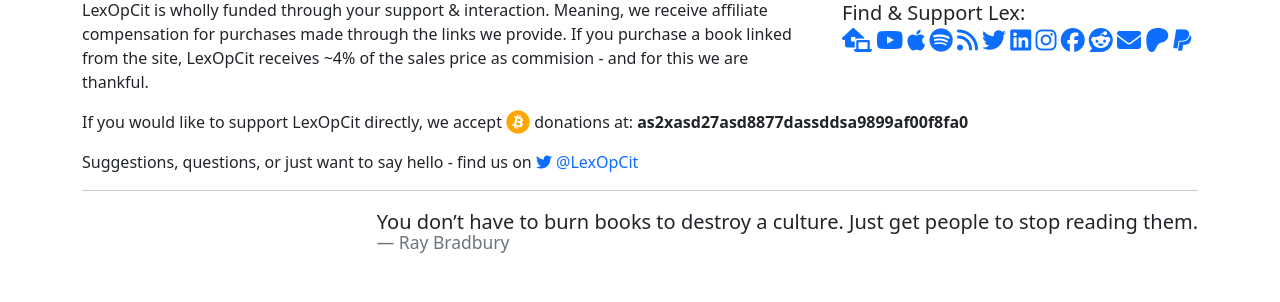
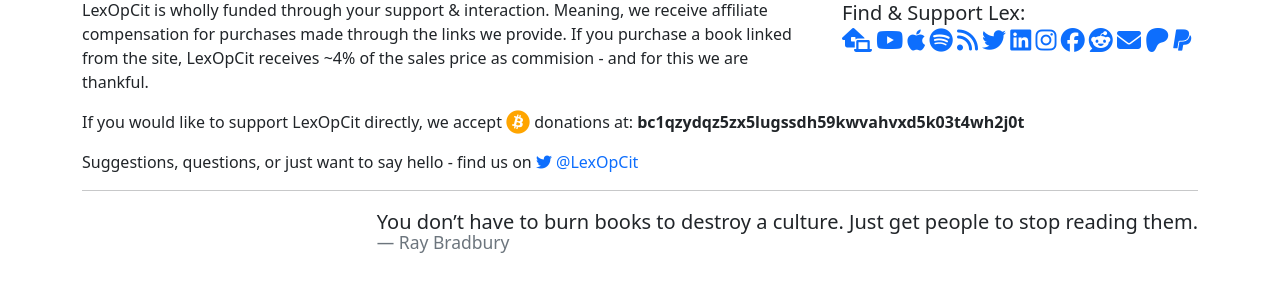
Before and after one commit to mpmckinley/LexOpCit, a Django app: page /about/ in a window 1280 px wide. Shown: the part 385-687 px from the top of the page. Run offline with Django 3.2, Linux system fonts and the light colour scheme; some libraries are stand-ins or nearby versions.

Commit message:
filter placeholder and ABOUT

```diff
--- a/src/episodes/filters.py
+++ b/src/episodes/filters.py
@@ -17,7 +17,7 @@ class BookFilter(django_filters.FilterSet):
 
     def __init__(self, data=None, queryset=None, *, request=None, prefix=None):
             super(BookFilter, self).__init__(data=data, queryset=queryset, request=request, prefix=prefix)
-            self.filters['title_author'].field.widget.attrs.update({'class': 'form-control', 'placeholder': 'Text Only'})
+            self.filters['title_author'].field.widget.attrs.update({'class': 'form-control', 'placeholder': 'Title or Author'})
 
     def my_custom_filter(self, queryset, name, value):
         return queryset.filter(
@@ -40,7 +40,7 @@ class EpisodeFilter(django_filters.FilterSet):
         fields = ['title']
     def __init__(self, data=None, queryset=None, *, request=None, prefix=None):
                 super(EpisodeFilter, self).__init__(data=data, queryset=queryset, request=request, prefix=prefix)
-                self.filters['title'].field.widget.attrs.update({'class': 'form-control', 'placeholder': 'Text Only'})
+                self.filters['title'].field.widget.attrs.update({'class': 'form-control', 'placeholder': 'Episode details'})
 
     def my_custom_filter(self, queryset, name, value):
         return queryset.filter(
--- a/src/templates/about.html
+++ b/src/templates/about.html
@@ -46,7 +46,7 @@
     <div class="row">
         <div class="col-md">
             <p>
-                If you would like to support LexOpCit directly, we accept <span style="color: orange"><i class="fa-brands fa-bitcoin fa-xl"></i></span> donations at: <strong>as2xasd27asd8877dassddsa9899af00f8fa0</strong>
+                If you would like to support LexOpCit directly, we accept <span style="color: orange"><i class="fa-brands fa-bitcoin fa-xl"></i></span> donations at: <strong>bc1qzydqz5zx5lugssdh59kwvahvxd5k03t4wh2j0t</strong>
             </p>
             <p>
                 Suggestions, questions, or just want to say hello - find us on <a href="https://twitter.com/LexOpCit" class="no-line"><i class="fa-brands fa-twitter"></i> @LexOpCit</a>
--- a/src/templates/book/library.html
+++ b/src/templates/book/library.html
@@ -13,7 +13,6 @@
     {% if filter %}
     <form action="" method="get" class="form form-inline row g-3 align-items-center py-1">
       <div class="col-auto">
-            Title contains:
         </div>
         <div class="col-auto">
             {{ filter.form.title_author }}
--- a/src/templates/ephemera_filter.html
+++ b/src/templates/ephemera_filter.html
@@ -12,7 +12,6 @@
     {% if filter %}
     <form action="" method="get" class="form form-inline row g-3 align-items-center py-1">
         <div class="col-auto">
-            Title contains:
         </div>
         <div class="col-auto">
             {{ filter.form.title }}
```
